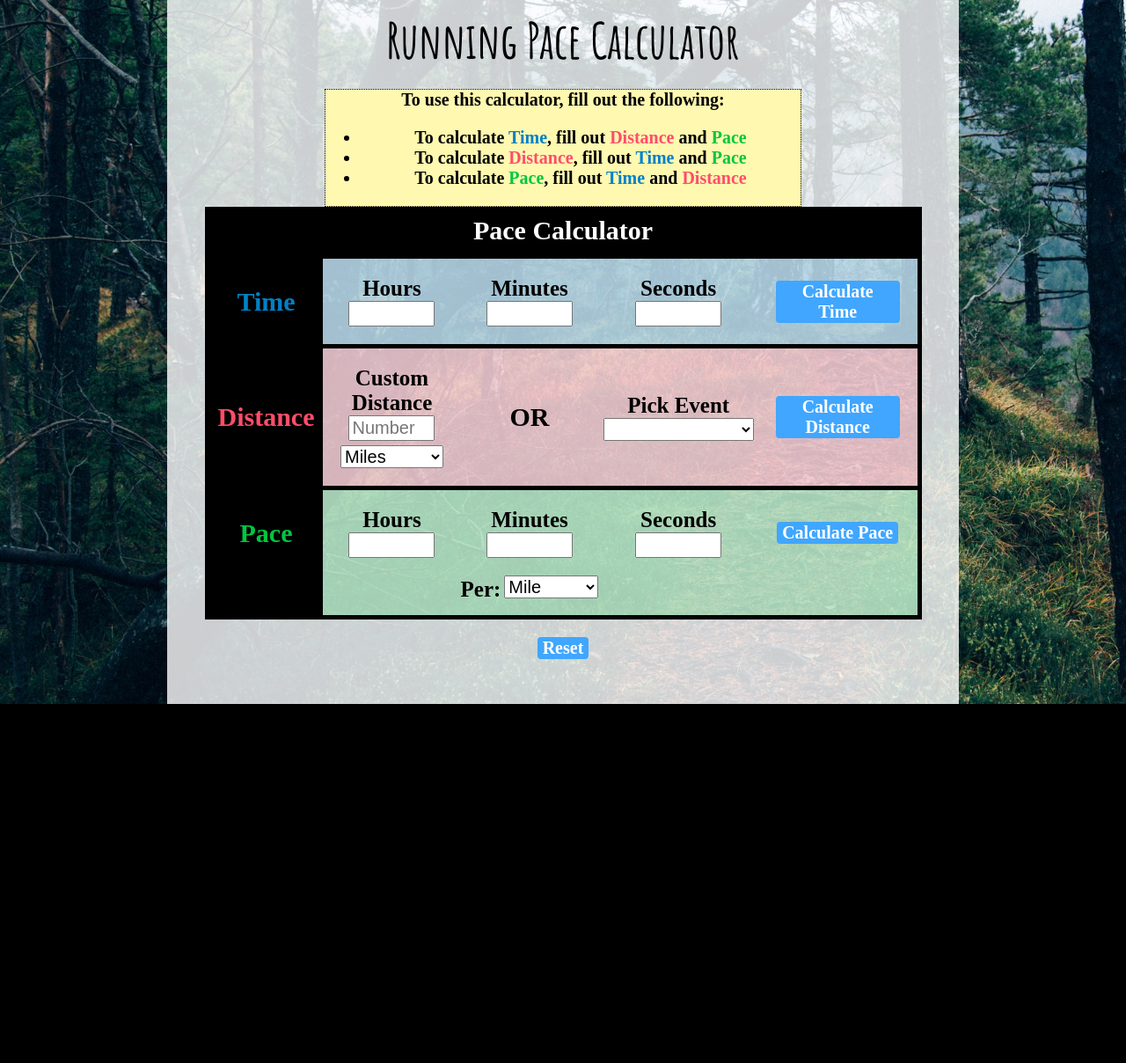
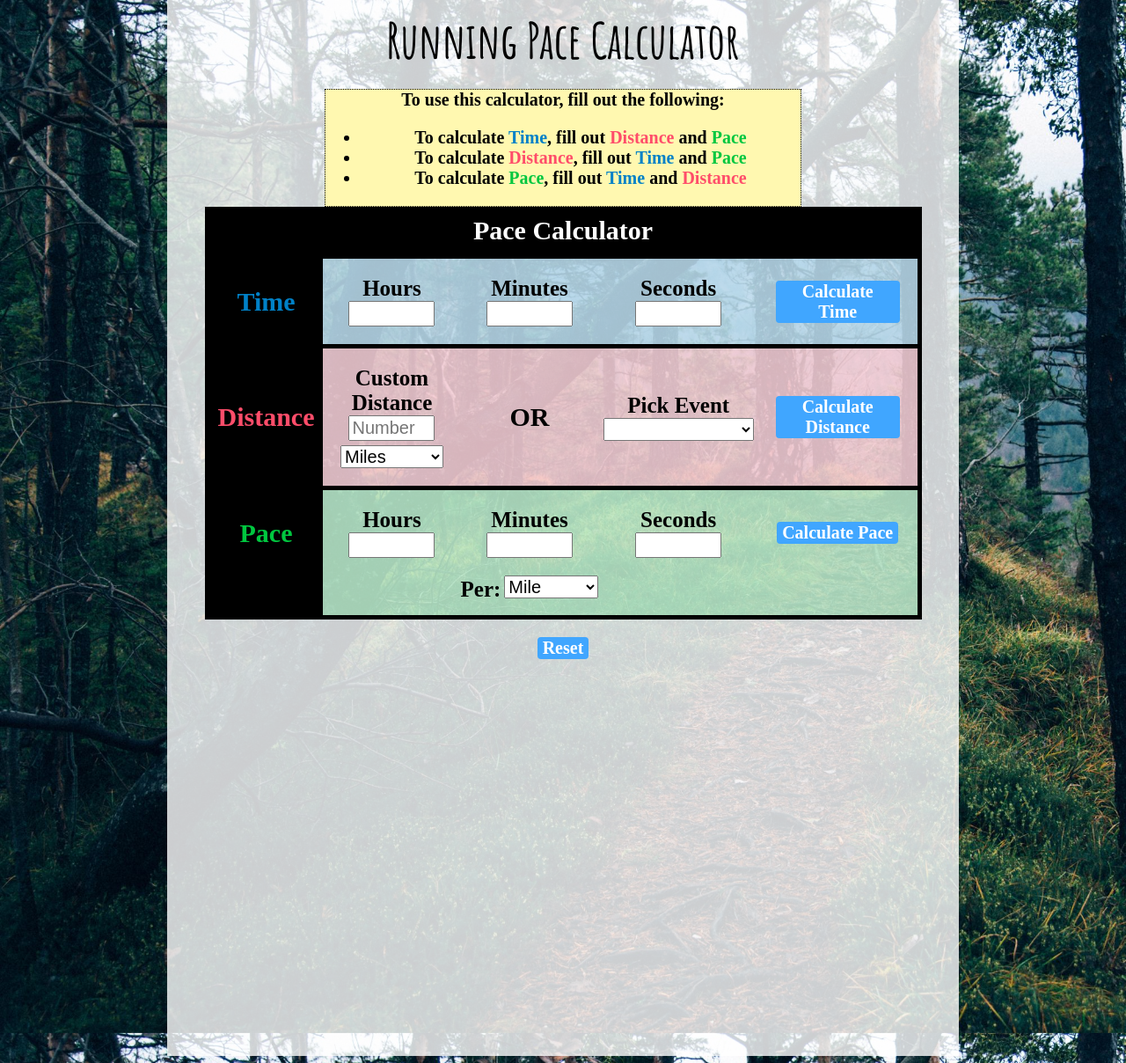
Before and after one commit to M-Catha/paceCalculator, a PHP site: page / in a window 1280 px wide. Shown: the whole page at 88% size. Before the commit the page ends 800 px from the top, so only its background shows below. Run offline with PHP 8.4, Linux system fonts and the light colour scheme; some libraries are stand-ins or nearby versions; some web fonts are replaced.

Commit message:
Add files via upload

```diff
--- a/css/index.css
+++ b/css/index.css
@@ -1,8 +1,3 @@
-html {
-	min-height:100%;
-	position:relative;
-}
-
 body {
 	background-image: url(../images/bgImage.jpg);
 	background-position:center center;
@@ -10,17 +5,12 @@ body {
 	background-repeat:no-repeat;
 	background-size:cover;
 	margin-top:0px;
-	height:100%;
 }
 
 .container {
-	position:absolute;
-	top: 0;
-	bottom: 0;
-	left: 0;
-	right: 0;
-	overflow:hidden;
 	background:rgba(255, 255, 255, 0.8);
+	height:1200px;
+	overflow:auto
 	width:100%;
 	max-width:900px;
 	margin:0 auto;
```
